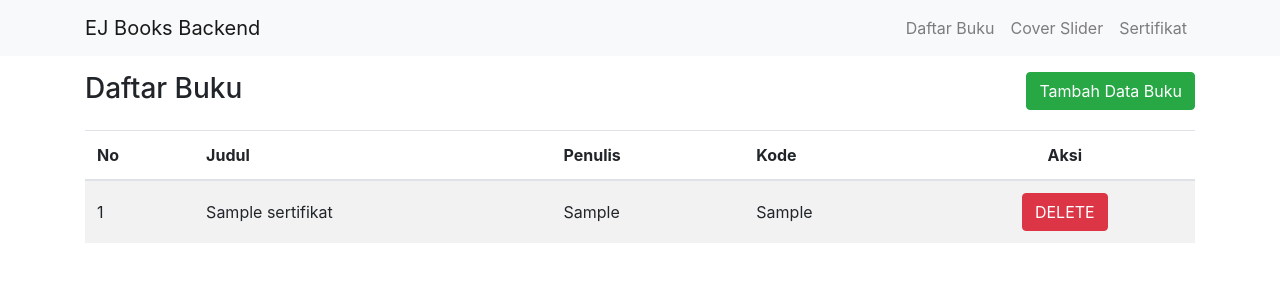
After one commit to estotriramdani/ejbooks-backend, a PHP site: page /crud/sertifikat.php in a window 1280 px wide. The commit adds this page. Shown: the top 300 px of the page. Run offline with PHP 8.4, Linux system fonts and the light colour scheme; tables that the repository leaves empty or names only in its code hold one stand-in row (values such as "Sample post"); some libraries are stand-ins or nearby versions.

Commit message:
update hapus sertifikat di ej books backed

```diff
--- a/crud/navbar.php
+++ b/crud/navbar.php
@@ -43,6 +43,9 @@
             <li class="nav-item">
               <a class="nav-link" href="cover_slider.php">Cover Slider</a>
             </li>
+            <li class="nav-item">
+              <a class="nav-link" href="sertifikat.php">Sertifikat</a>
+            </li>
           </ul>
         </div>
       </div>
--- /dev/null
+++ b/crud/sertifikat.php
@@ -0,0 +1,44 @@
+<?php include_once 'navbar.php' ?>
+
+
+<div class="container">
+  <div class="row mb-3 mt-3" style="position: relative;">
+    <div class="col-sm">
+      <h3>Daftar Buku</h3>
+    </div>
+    <div class="col-sm">
+      <a href="tambah_buku.php" class="btn btn-success" style="position: absolute; right: 15px;">Tambah Data Buku</a>
+    </div>
+  </div>
+  <table class="table table-striped" style="width: 100%; overflow-x: scroll;">
+    <thead>
+      <tr>
+        <th>No</th>
+        <th scope="col">Judul</th>
+        <th scope="col">Penulis</th>
+        <th scope="col">Kode</th>
+        <th scope="col" class="text-center">Aksi</th>
+      </tr>
+    </thead>
+    <tbody>
+    <?php
+      include_once '../koneksi.php';
+      $no = 1;
+      $data = mysqli_query($koneksi,"SELECT * FROM sertifikat");
+      while($d = mysqli_fetch_array($data)){
+    ?>
+      <tr>
+        <td><?= $no; ?></td>
+        <td><?= $d['judul']; ?></td>
+        <td><?= $d['penulis']; ?></td>
+        <td><?= $d['kode_sertifikat']; ?></td>
+        <td class="text-center">
+          <a href="aksi_hapus_sertifikat.php?id=<?= $d['id']; ?>" class="btn btn-danger" onClick="return confirm('Yakin hapus?')">DELETE</a>
+        </td>
+      </tr>
+
+    <?php $no++;} ?>
+    </tbody>
+  </table>
+</div>
+<?php include_once 'footer.php' ?>
```
Also changed, not shown: crud/aksi_hapus_sertifikat.php (added, +13 -0 lines), 1 other file.
